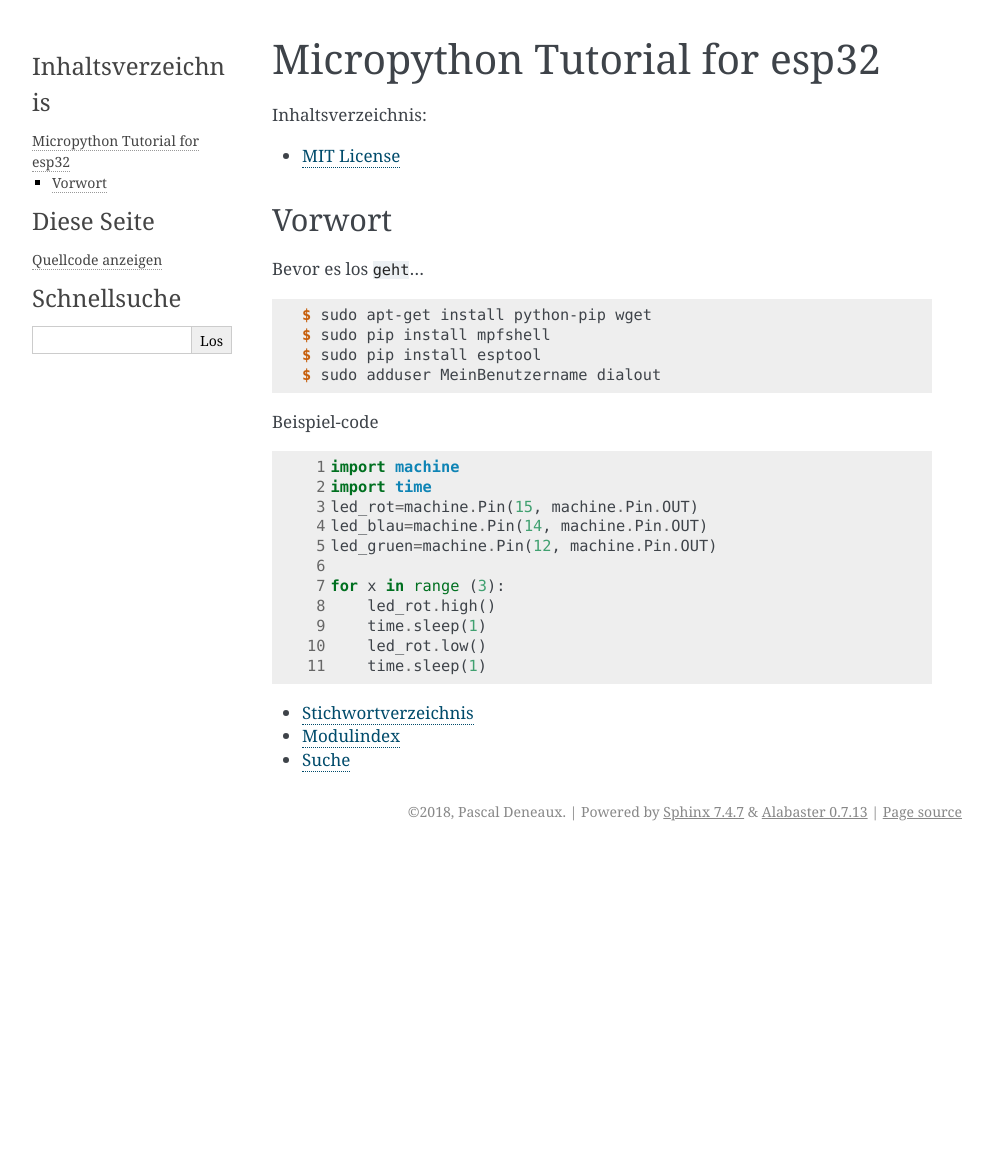
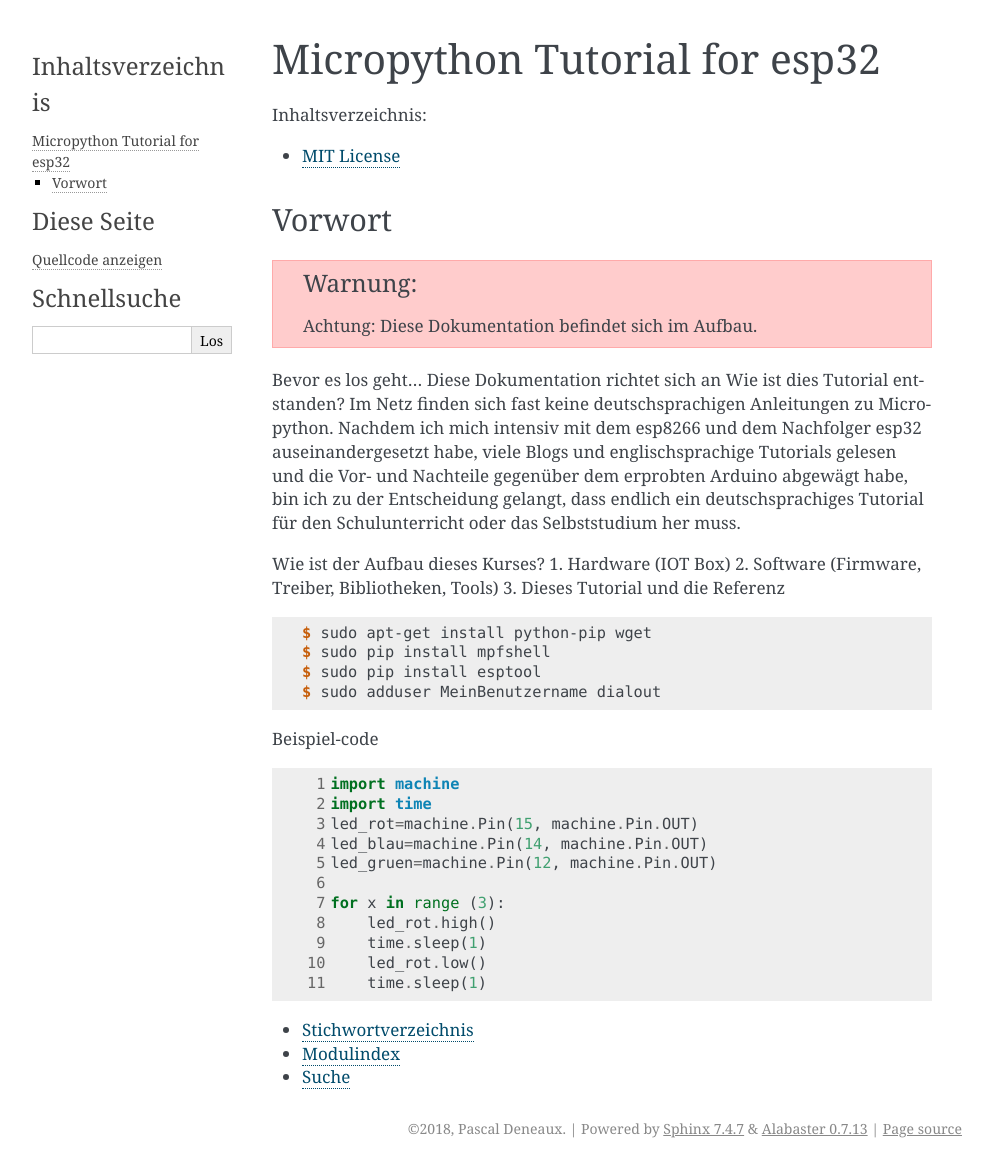
Before and after one commit to Tasm-Devil/Micropython-Tutorial-for-esp32, a Sphinx documentation site: the page built from docs/source/index.rst, in a window 1280 px wide. Shown: the whole page, without its empty margins (148-1141 px from the left). Built offline with Sphinx 7.4.7, drawn with Linux system fonts in a browser that asks for light colours; before the commit the page ends 900 px from its top, so only the background shows below that.

Commit message:
new index

```diff
--- a/docs/source/index.rst
+++ b/docs/source/index.rst
@@ -10,7 +10,18 @@ Micropython Tutorial for esp32
 Vorwort
 -------
 
-Bevor es los ``geht``...
+.. warning::
+    Achtung: Diese Dokumentation befindet sich im Aufbau.
+
+Bevor es los geht...
+Diese Dokumentation richtet sich an
+Wie ist dies Tutorial entstanden?
+Im Netz finden sich fast keine deutschsprachigen Anleitungen zu Micropython. Nachdem  ich mich intensiv mit dem esp8266 und dem Nachfolger esp32 auseinandergesetzt habe, viele Blogs und englischsprachige Tutorials gelesen und die Vor- und Nachteile gegenüber dem erprobten Arduino abgewägt habe, bin ich zu der Entscheidung gelangt, dass endlich ein deutschsprachiges Tutorial für den Schulunterricht oder das Selbststudium her muss.
+
+Wie ist der Aufbau dieses Kurses?
+1. Hardware (IOT Box)
+2. Software (Firmware, Treiber, Bibliotheken, Tools)
+3. Dieses Tutorial und die Referenz
 
 .. code-block:: console
 
```
